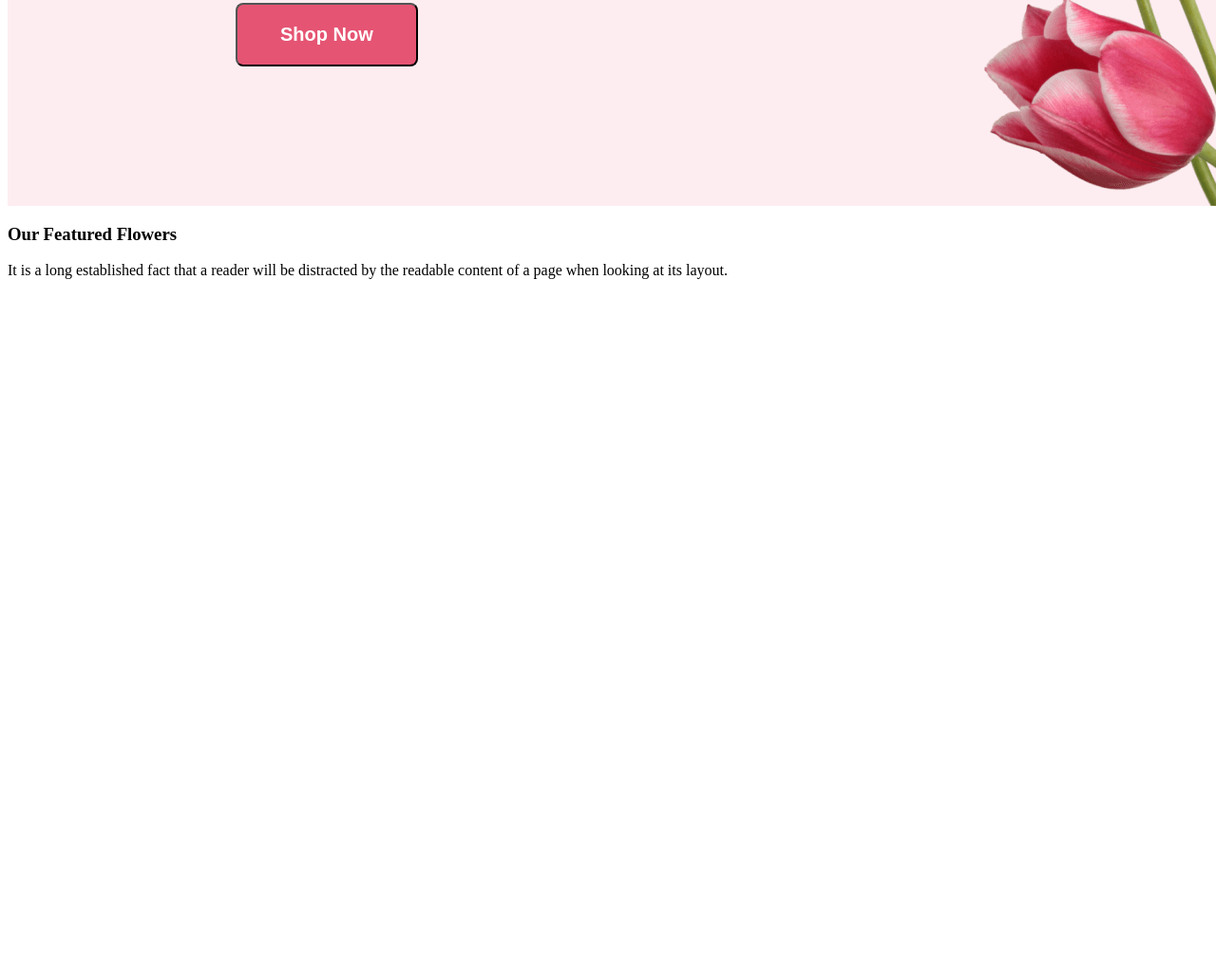
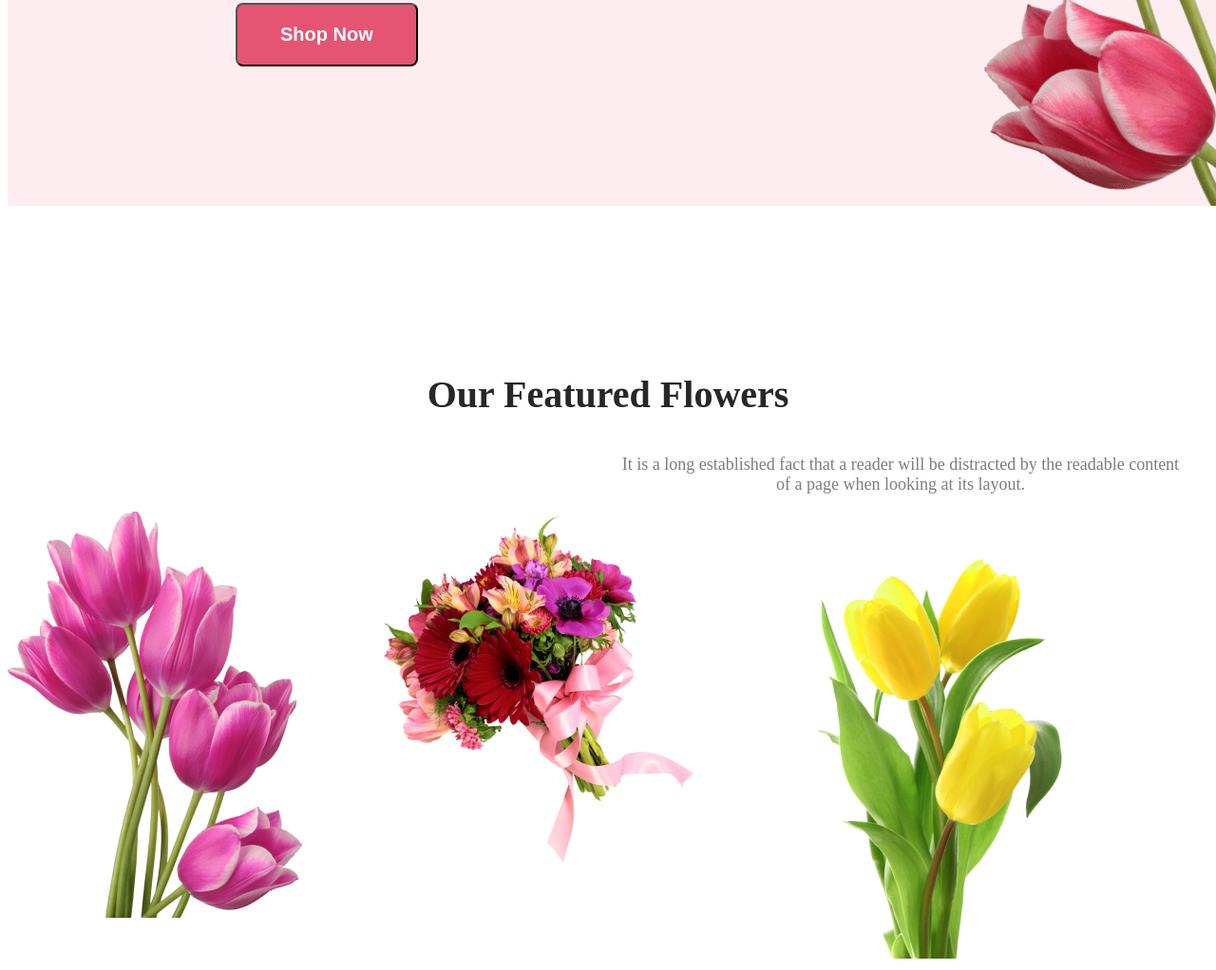
Before and after one commit to abdulawalnur/flowe-shop, a plain HTML site: page index.html in a window 1280 px wide. Shown: the part 641-1663 px from the top of the page at 95% size. Before the commit the page ends 951 px from the top, so only its background shows below. Drawn offline with Linux system fonts and the light colour scheme.

Commit message:
added section1

```diff
--- a/index.html
+++ b/index.html
@@ -19,10 +19,22 @@
 
     <main>
         <section>
-            <div>
-                <h3>Our Featured Flowers</h3>
-                <p>It is a long established fact that a reader will be distracted by the readable content of a page when looking at its layout.</p>
+            <div class="section1-content">
+                <h3 class="section1-title">Our Featured Flowers</h3>
+                     <p class="section1-describtion">It is a long established fact that a reader will be distracted by the readable content of a page when looking at its layout.</p>
             </div>
+        </section>
+
+        <section class="section2">
+
+            <div class="section2-content">
+                <div> <img src="Flower Asset/pngwing 6.png" alt="">
+                </div>
+                 <div><img src="Flower Asset/pngwing 5.png" alt=""></div>
+
+                <div><img src="Flower Asset/pngwing 7.png" alt=""></div>
+            </div>
+
         </section>
     </main>
 
--- a/styles/flower.css
+++ b/styles/flower.css
@@ -38,3 +38,25 @@ font-weight: 700;
 margin-left: 240px;
 margin-top: 10px;
 }
+/* main section style */
+
+.section1-title{
+    color: #272727;
+text-align: center;
+font-size: 40px;
+font-weight: 800;
+margin-top: 175px;
+}
+.section1-describtion{
+    color: rgba(39, 39, 39, 0.60);
+font-size: 18px;
+font-weight: 400;
+text-align: center;
+width: 600px;
+padding-left: 640px;
+}
+/* section2 style */
+.section2-content{
+    display: flex;
+    gap: 70px;
+}
```
